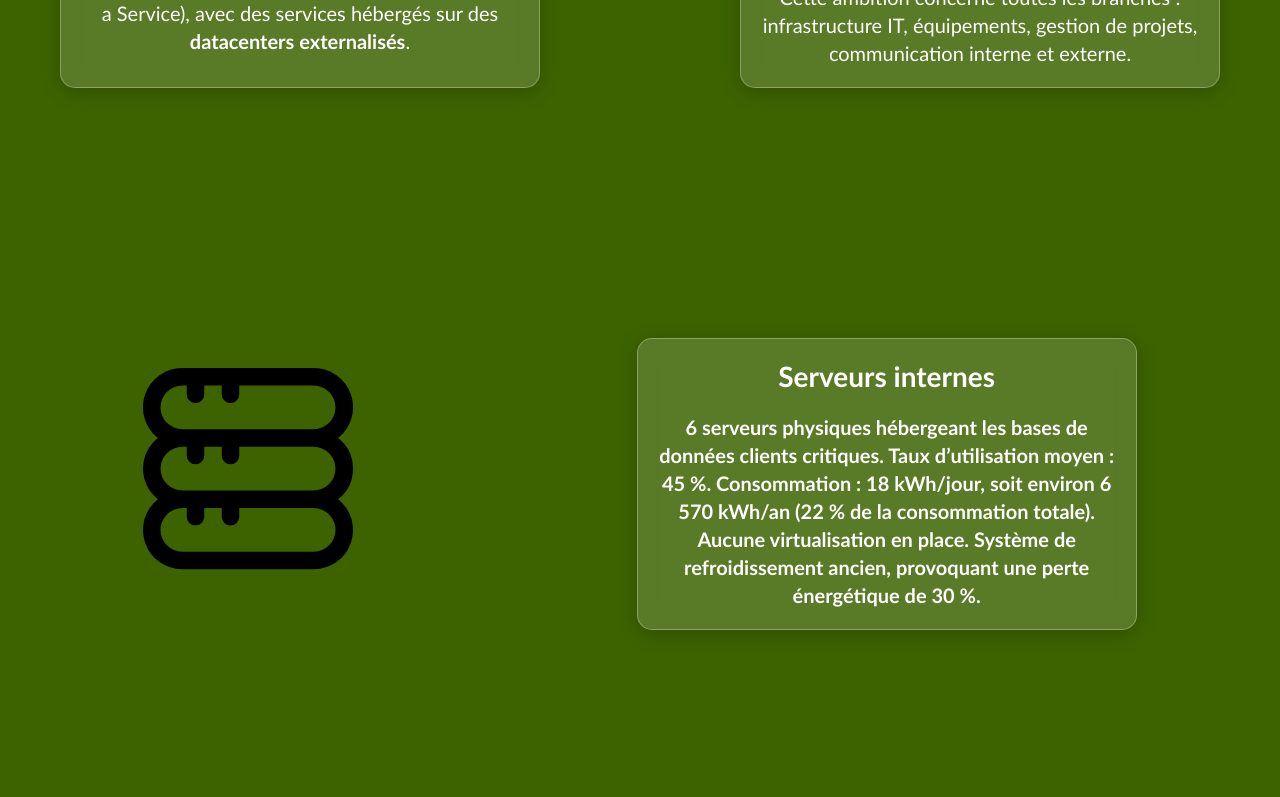
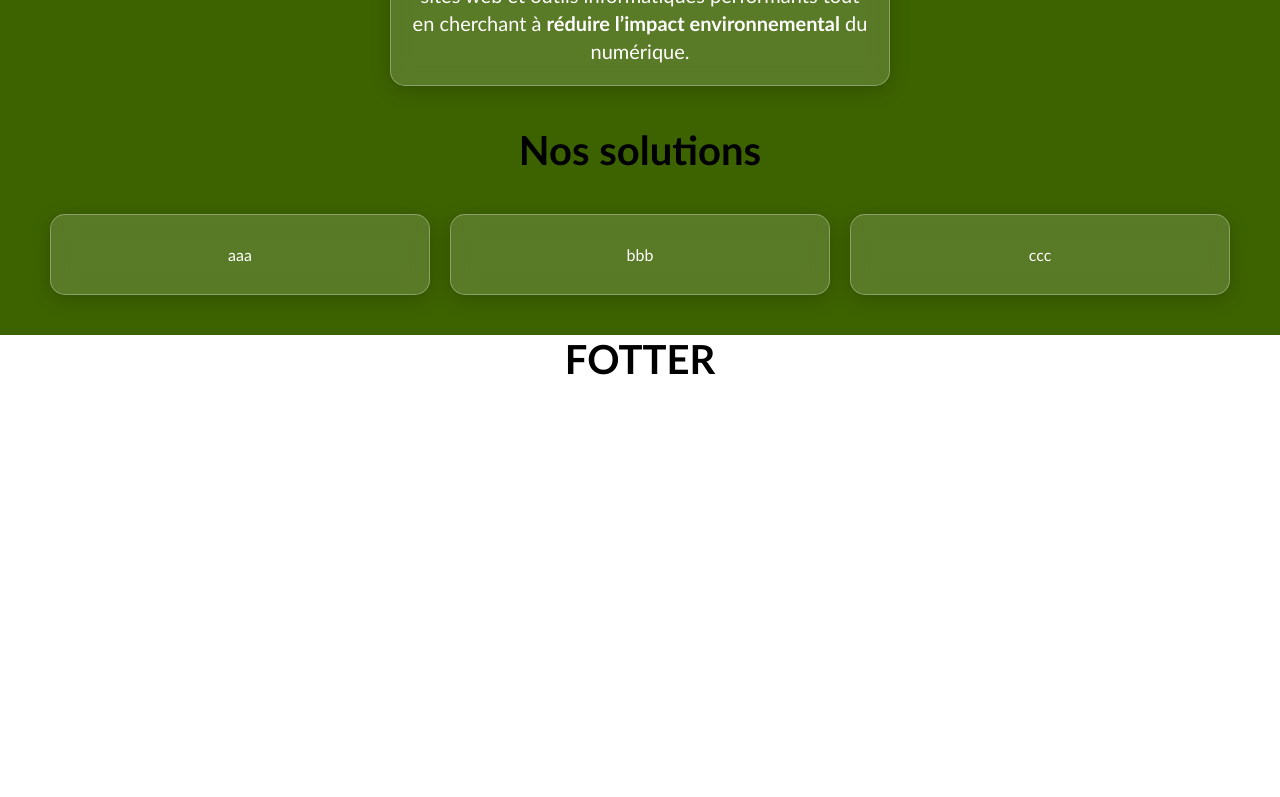
Before and after one commit to Matheo-GIT/matheo-git.github.io, a plain HTML site: page index.html in a window 1280 px wide. Shown: the part 1000-1797 px from the top of the page. After the commit the page ends 1383 px from the top, so only its background shows below. Drawn offline with Linux system fonts and the light colour scheme.

Commit message:
refonte principale de l'index

```diff
--- a/index.html
+++ b/index.html
@@ -14,6 +14,7 @@
             <div class="logo-header">
                 <img src="images/logo.webp" alt="LOGO" class="logo-header">
                 <span class="greenwave-header">GreenWave</span>
+                <p>Design Made by Mathéo</p>
             </div>
 
             <!-- Liens de navigation -->
@@ -47,62 +48,36 @@
         <img src="images/vague1.svg" alt="Image de vague décorative" class="vague1">
     </div>
 
+
+
     <div class="detail-entreprise">
         <div class="titre1">
             <h2 class="titre-detail-entreprise">Profil de l'entreprise</h2>
             <p>
-                <span class="detail-entreprise">GreenWave Technologies</span> est une PME de 50 employés, spécialisée dans le développement de solutions logicielles et
-                de services informatiques pour divers secteurs (santé, transport, énergie…).<br>
-                Basée dans une grande ville européenne, elle opère principalement en<span class="detail-entreprise"> mode SaaS</span> (Software as a Service), avec des services hébergés sur des<span class="detail-entreprise"> datacenters externalisés</span>.
-            </p>
-        </div>
-
-        <div class="titre2">
-            <h2 class="titre-detail-entreprise">Objectif stratégique : Engagement en faveur du développement durable</h2>
-            <p>
-                L’entreprise souhaite aligner son activité sur les enjeux du développement durable en devenant<span class="detail-entreprise"> un modèle de Green IT</span>.<br>
-                Cette ambition concerne toutes les branches : infrastructure IT, équipements, gestion de projets, communication interne et externe.
+                <span class="detail-entreprise">GreenWave Technologies</span> est une entreprise innovante spécialisée dans le développement de
+                logiciels et de solutions numériques destinées à <span class="detail-entreprise">accompagner</span> les entreprises dans leur transformation digitale.
+                Fondée sur des valeurs de technologie responsable et d’innovation durable, <span class="detail-entreprise">GreenWave Technologies</span> conçoit des applications, sites
+                web et outils informatiques performants tout en cherchant à <span class="detail-entreprise">réduire l’impact environnemental</span> du numérique.
             </p>
         </div>
     </div>
 
+    <section class="nos-solutions">
+        <div>
+            <h1 class="solution-h1">Nos solutions</h1>
+            <div class="div-boite">
+                <div class="solution">aaa</div>
+                <div class="solution">bbb</div>
+                <div class="solution">ccc</div>
+            </div>
+        </div>
 
-    <div class="infrastructure">
-        <img class="infra-img" src="images/data-base.svg" alt="Image d'un serveur">
-        <div class="decal-1">
-            <h2>Serveurs internes</h2>
-            <p>
-                6 serveurs physiques hébergeant les bases de données clients critiques. Taux d’utilisation moyen : 45 %.
-                Consommation : 18 kWh/jour, soit environ <span class="detail-entreprise">6 570 kWh/an</span> (22 % de la consommation totale).
-                Aucune virtualisation en place. Système de refroidissement ancien, provoquant une <span class="detail-entreprise">perte énergétique de 30 %</span>.
-            </p>
-        </div>
-    </div>
 
-    <div class="cloud">
-        <div class="decal-2">
-            <h2>Cloud et services externalisés</h2>
-            <p>
-                Utilisation de <span class="detail-entreprise">Microsoft Azure</span> et <span class="detail-entreprise">AWS</span>. 65 % de l’énergie utilisée est renouvelable.
-                Consommation : <span class="detail-entreprise">10 000 kWh/an</span> (tests, développement, production). Les solutions les plus écologiques des plateformes n’ont pas encore été adoptées.
-            </p>
-        </div>
-        <img class="cloud-img" src="images/cloud.svg" alt="Image de cloud">
-    </div>
+    </section>
 
-    <div class="network">
-        <img class="network-img" src="images/network.svg" alt="Image de réseau">
-        <div class="decal-3">
-            <h2>Réseau et postes de travail</h2>
-            <p>
-                40 ordinateurs de bureau + 30 portables (âge moyen : 6 ans).
-                Consommation : <span class="detail-entreprise">120 kWh/an/appareil</span>, soit <span class="detail-entreprise">8 400 kWh/an</span> pour l’ensemble.
-                Réseau interne : <span class="detail-entreprise">4 500 kWh/an</span>.
-                Aucun système de <span class="detail-entreprise">monitoring énergétique</span> en temps réel.
-                Les postes sont jetés en fin de vie sans recyclage.
-            </p>
-        </div>
-    </div>
+    <footer>
+        <h1>FOTTER</h1>
+    </footer>
 
 
 
--- a/style.css
+++ b/style.css
@@ -3,7 +3,8 @@
     padding: 0;
     font-family: 'Calibri', Courier, monospace;
     box-sizing: border-box;
-    --main-green-color: oklch(45.3% 0.124 130.933);
+    --main-green-color: oklch(45.346% 0.12348 130.8);
+    --secondary-color: #5ea500;
 }
 
 body {
@@ -14,6 +15,9 @@ body {
 p {
     font-size: 20px;
     line-height: 1.4;
+}
+h1 {
+    font-size: 2.5em;
 }
 h2 {
     font-size: 28px;
@@ -46,6 +50,14 @@ h2 {
     display: flex;
     align-items: center;
     gap: 15px
+}
+.logo-header p {
+    font-size: 15px;
+    background-color: var(--main-green-color);
+    border-radius: 20px;
+    padding: 5px;
+    padding-left: 10px;
+    padding-right: 10px;
 }
 .logo-header img {
     height: 25px;
@@ -152,7 +164,6 @@ body.dark-mode .bouton-header-light-mode {
     cursor: pointer;
     transform: scale(1);
 }
-
 .wave {
     position: relative;
     width: 100%;
@@ -167,9 +178,9 @@ body.dark-mode .bouton-header-light-mode {
 }
 
 /* en dessous pour les pb  */
-.detail-entreprise, .infrastructure, .cloud, .network {
+.detail-entreprise {
     margin: 0 auto; /* centre horizontalement */
-    padding: 100px 60px; /* espace intérieur haut/bas + côtés */
+    padding: 40px 60px; /* espace intérieur haut/bas + côtés */
     position: relative;
     width: 100%;
     background-color: var(--main-green-color);
@@ -177,14 +188,8 @@ body.dark-mode .bouton-header-light-mode {
     display: flex;
     justify-content: center;
     align-items: stretch;
-    gap: 200px; /*espace entre les deux blocs */
     flex-wrap: wrap; /* pour s’adapter aux petits écrans */
     box-sizing: border-box; /* pour que le padding soit inclus dans la largeur */
-}
-.infrastructure, .cloud, .network {
-    padding-top: 150px;
-    display: flex;
-    justify-content: space-evenly;
 }
 
 span.detail-entreprise {
@@ -202,7 +207,7 @@ h2.titre-detail-entreprise {
     margin-bottom: 15px;
 }
 
-.titre1, .titre2, .decal-1, .decal-2, .decal-3 {
+.titre1, .solution {
     flex: 1 1 40%; /* prend ~40% de la largeur chacun */
     min-width: 320px; /* empêche de devenir trop petits */
     max-width: 500px; /* limite la taille max */
@@ -219,31 +224,59 @@ h2.titre-detail-entreprise {
     text-align: center;
 }
 
-.decal-1, .decal-2, .decal-3 {
-    flex: 1 1 100%;     /* force retour à la ligne */
-    max-width: 500px;   /* même largeur visuelle que .titre1/.titre2 */
-    min-width: 0;
-    position: static;
-    display: flex;
-    flex-direction: column;
-    justify-content: center;
-    align-items: center;
-    gap: 20px;
+.svg-path {
+    height: 100%;
+}
+svg {
+    max-height: 100%;
+    width: 100%;
 }
 
-/* option responsive : sur très grands écrans garder deux colonnes et decal-1 centré */
-@media (min-width: 1200px) {
-    .decal-1, .decal-2, .decal-3 {
-        flex-basis: 100%;
-    }
+.div-boite {
+    width: 100%;
+    display: flex;
+    justify-content: space-between; /* espace égal entre les boîtes */
+    align-items: stretch; /* garde la même hauteur */
+    padding: 40px; /* un peu d’air autour si tu veux */
+    box-sizing: border-box;
 }
 
-.infra-img, .cloud-img, .network-img {
-    height: 210px;
-    width: 210px;
-    margin-top: 30px;
+.solution {
+    flex: 1; /* permet aux 3 boîtes de se répartir l’espace */
+    background-color: rgba(255, 255, 255, 0.15);
+    border-radius: 15px;
+    padding: 30px;
+    color: white;
+    text-align: center;
+    margin: 0 10px; /* petit espace latéral pour éviter qu’elles se collent */
+    backdrop-filter: blur(10px);
+    display: flex;
+    align-items: center;
+    justify-content: center;
+}
+.solution-h1 {
+    display: flex;
+    text-align: center;
+    align-items: center;
+    justify-content: center;
+}
+.nos-solutions {
+    background-color: var(--main-green-color);
 }
 
-.decal-1, .decal-2, .decal-3 h2 {
-    font-weight: bold;
+
+
+
+
+
+
+
+
+
+
+
+footer {
+    display: flex;
+    justify-content: space-evenly;
+    align-items: center;
 }
```
